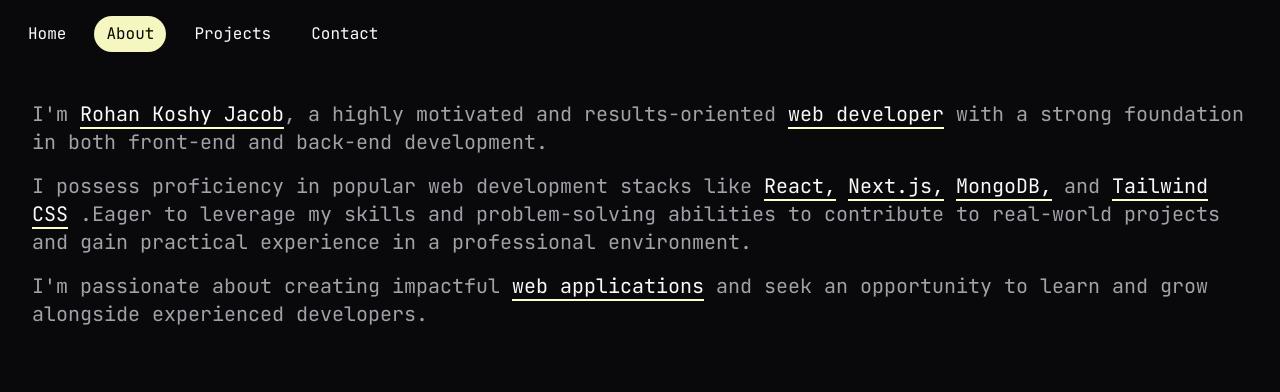
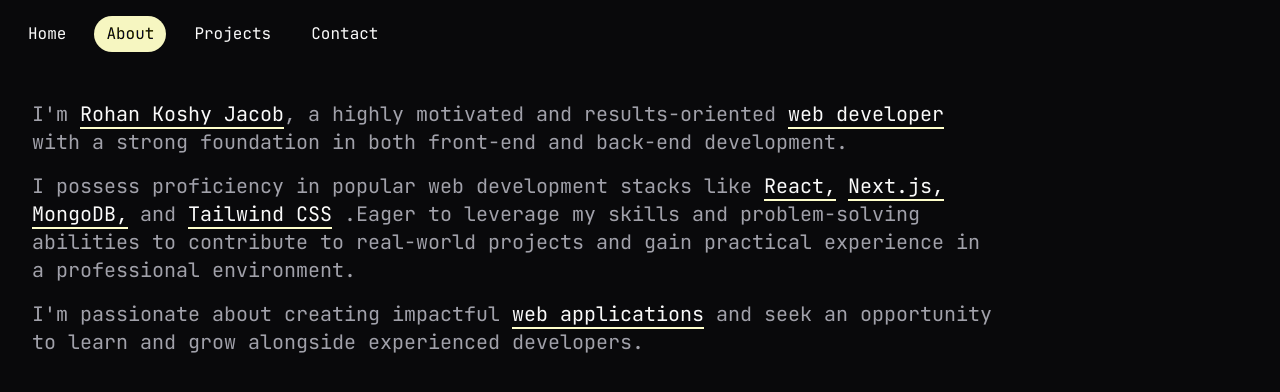
Before and after one commit to RohanJacob23/Portfolio-Nextjs, a Next.js app: page /about in a window 1280 px wide. Shown: the top 392 px of the page. Built offline with nearby package versions, Linux system fonts and the light colour scheme.

Commit message:
sm: Changed transistion slider color and added max-width to the about page

```diff
--- a/src/app/about/page.tsx
+++ b/src/app/about/page.tsx
@@ -9,7 +9,7 @@
 export default function page() {
   const skills = ["React", "Next.js", "MongoDB", "Tailwind CSS"];
   return (
-    <div className="flex-1 p-4 md:p-8 space-y-4 text-xl text-muted-foreground">
+    <div className="flex-1 p-4 md:p-8 space-y-4 text-xl text-muted-foreground max-w-screen-lg">
       <p>
         I&apos;m{" "}
         <span className="text-foreground border-b-2 font-medium border-[#ffffcc]">
--- a/src/components/animation/PageTransistion.tsx
+++ b/src/components/animation/PageTransistion.tsx
@@ -57,7 +57,7 @@
       <motion.div
         ref={whiteSliderRef}
         initial={{ scaleY: 0 }}
-        className="absolute inset-0 size-full bg-black z-40"
+        className="absolute inset-0 size-full bg-accent z-40"
       ></motion.div>
       <motion.section
         initial={{ opacity: 0, y: 30 }}
```
